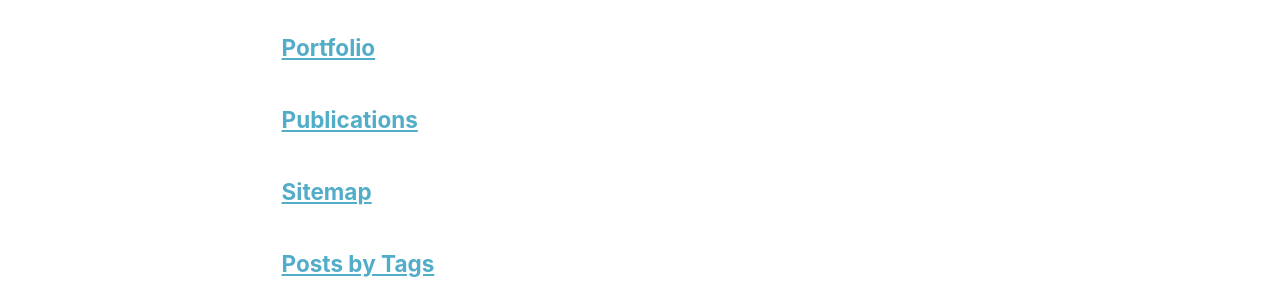
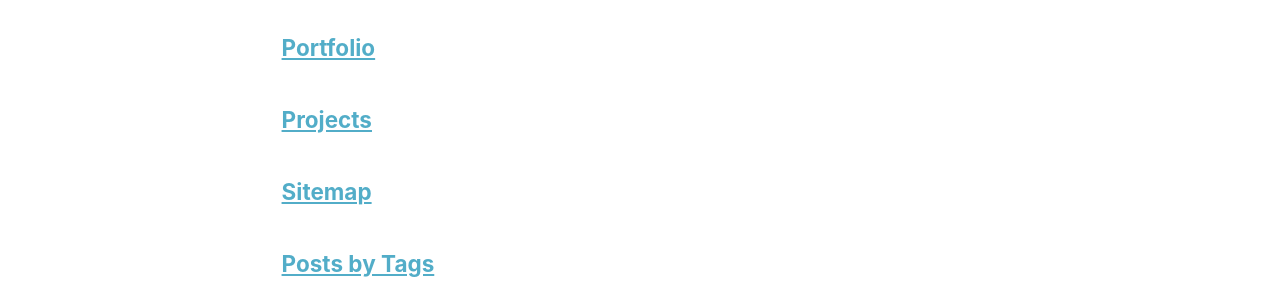
Before and after one commit to Manojbhat09/manojbhat09.github.io_old, a Jekyll site: the page built from _pages/page-archive.html, in a window 1280 px wide. Shown: the part 868-1168 px from the top of the page. Built offline with Jekyll 4.4.1, drawn with Linux system fonts in a browser that asks for light colours.

Commit message:
Update publications.md

```diff
--- a/_pages/publications.md
+++ b/_pages/publications.md
@@ -1,10 +1,11 @@
 ---
 layout: archive
-title: "Publications"
+title: "Projects"
 permalink: /publications/
 author_profile: true
 ---
 
+![](itsc1.PNG | width=100)
 ## CurbScan: Curb Detection and Tracking Using Multi-Sensor Fusion
 
 _ITSC 2020_
@@ -22,7 +23,7 @@ _Coming soon ..._
 _2020 IEEE European Conference on Computer Vision (ECCV)_
 
 
-Multi-agent trajectory forecasting in autonomous driving requires an agent to accurately anticipate the behaviors of the surrounding vehicles and pedestrians, for safe and reliable decision-making. Due to partial observability over the goals, contexts, and interactions of agents in these dynamical scenes, directly obtaining the posterior distribution over future agent trajectories remains a challenging problem. In realistic embodied environments, each agent's future trajectories should be diverse since multiple plausible sequences of actions can be used to reach its intended goals, and they should be admissible since they must obey physical constraints and stay in drivable areas. In this paper, we propose a model that fully synthesizes multiple input signals from the multimodal world|the environment's scene context and interactions between multiple surrounding agents|to best model all diverse and admissible trajectories. We offer new metrics to evaluate the diversity of trajectory predictions, while ensuring admissibility of each trajectory. Based on our new metrics as well as those used in prior work, we compare our model with strong baselines and ablations across two datasets and show a 35% performance-improvement over the state-of-the-art.
+Multi-agent trajectory forecasting in autonomous driving requires an agent to accurately anticipate the behaviors of the surrounding vehicles and pedestrians, for safe and reliable decision-making. Due to partial observability over the goals, contexts, and interactions of agents in these dynamical scenes, directly obtaining the posterior distribution over future agent trajectories remains a challenging problem. In realistic embodied environments, each agent's future trajectories should be diverse since multiple plausible sequences of actions can be used to reach its intended goals, and they should be admissible since they must obey physical constraints and stay in drivable areas. In this paper, we propose a model that fully synthesizes multiple input signals from the multimodal world the environment's scene context and interactions between multiple surrounding agents to best model all diverse and admissible trajectories. We offer new metrics to evaluate the diversity of trajectory predictions, while ensuring admissibility of each trajectory. Based on our new metrics as well as those used in prior work, we compare our model with strong baselines and ablations across two datasets and show a 35% performance-improvement over the state-of-the-art.
 
 [Read More](https://arxiv.org/abs/2003.03212)
 
```
